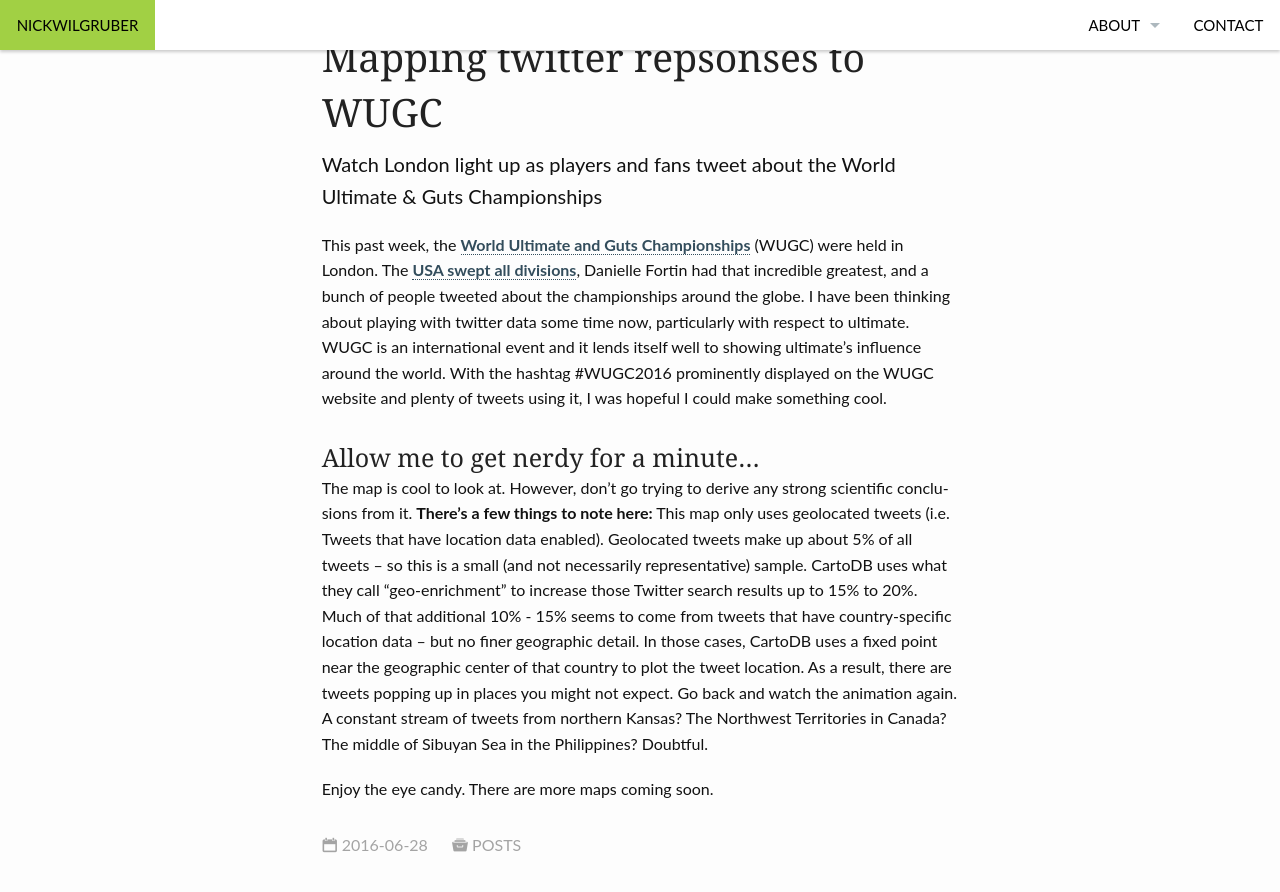
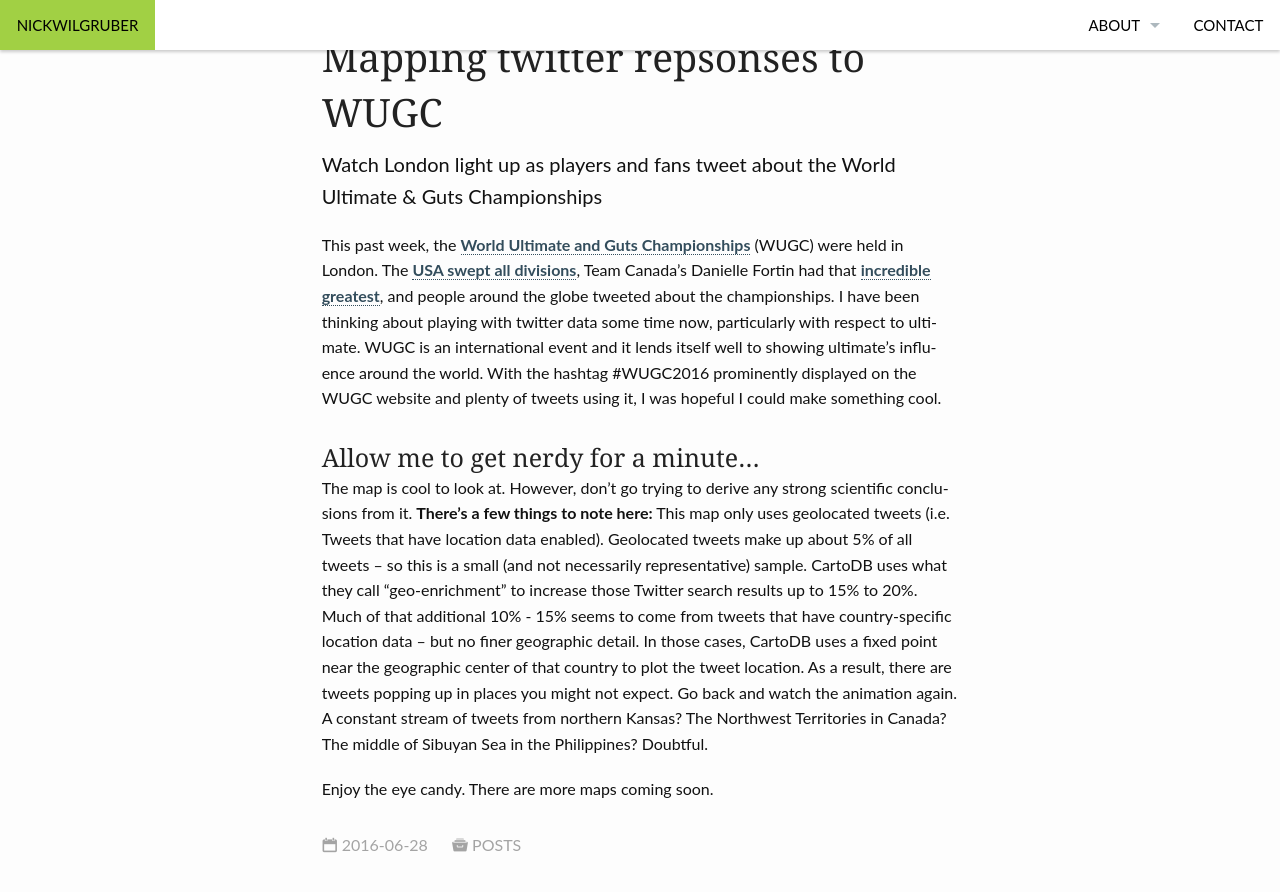
Before and after one commit to wontgruber/wontgruber.github.io, a Jekyll site: the page built from _posts/2016-06-28-WUGC2016.md, in a window 1280 px wide and 900 px high, scrolled down 680 px. Shown: the top 892 px of the window. Built offline with Jekyll 4.4.1, drawn with Linux system fonts in a browser that asks for light colours.

Commit message:
Add Fortin greatest link

```diff
--- a/_posts/2016-06-28-WUGC2016.md
+++ b/_posts/2016-06-28-WUGC2016.md
@@ -34,7 +34,7 @@
  [9]: #
  [10]: #
 
-This past week, the [World Ultimate and Guts Championships](http://wugc2016.com/) (WUGC) were held in London. The [USA swept all divisions](http://ultiworld.com/2016/06/25/usa-sweep/), Danielle Fortin had that incredible greatest, and a bunch of people tweeted about the championships around the globe. I have been thinking about playing with twitter data some time now, particularly with respect to ultimate. WUGC is an international event and it lends itself well to showing ultimate’s influence around the world. With the hashtag #WUGC2016 prominently displayed on the WUGC website and plenty of tweets using it, I was hopeful I could make something cool.
+This past week, the [World Ultimate and Guts Championships](http://wugc2016.com/) (WUGC) were held in London. The [USA swept all divisions](http://ultiworld.com/2016/06/25/usa-sweep/), Team Canada's Danielle Fortin had that [incredible greatest](https://www.facebook.com/UltimateCanada/videos/1286956634647900/), and people around the globe tweeted about the championships. I have been thinking about playing with twitter data some time now, particularly with respect to ultimate. WUGC is an international event and it lends itself well to showing ultimate’s influence around the world. With the hashtag #WUGC2016 prominently displayed on the WUGC website and plenty of tweets using it, I was hopeful I could make something cool.
 
 ### Allow me to get nerdy for a minute...
 The map is cool to look at. However, don't go trying to derive any strong scientific conclusions from it. **There's a few things to note here:** This map only uses geolocated tweets (i.e. Tweets that have location data enabled). Geolocated tweets make up about 5% of all tweets -- so this is a small (and not necessarily representative) sample. CartoDB uses what they call "geo-enrichment" to increase those Twitter search results up to 15% to 20%. Much of that additional 10% - 15% seems to come from tweets that have country-specific location data -- but no finer geographic detail. In those cases, CartoDB uses a fixed point near the geographic center of that country to plot the tweet location. As a result, there are tweets popping up in places you might not expect. Go back and watch the animation again. A constant stream of tweets from northern Kansas? The Northwest Territories in Canada? The middle of Sibuyan Sea in the Philippines? Doubtful.
```
